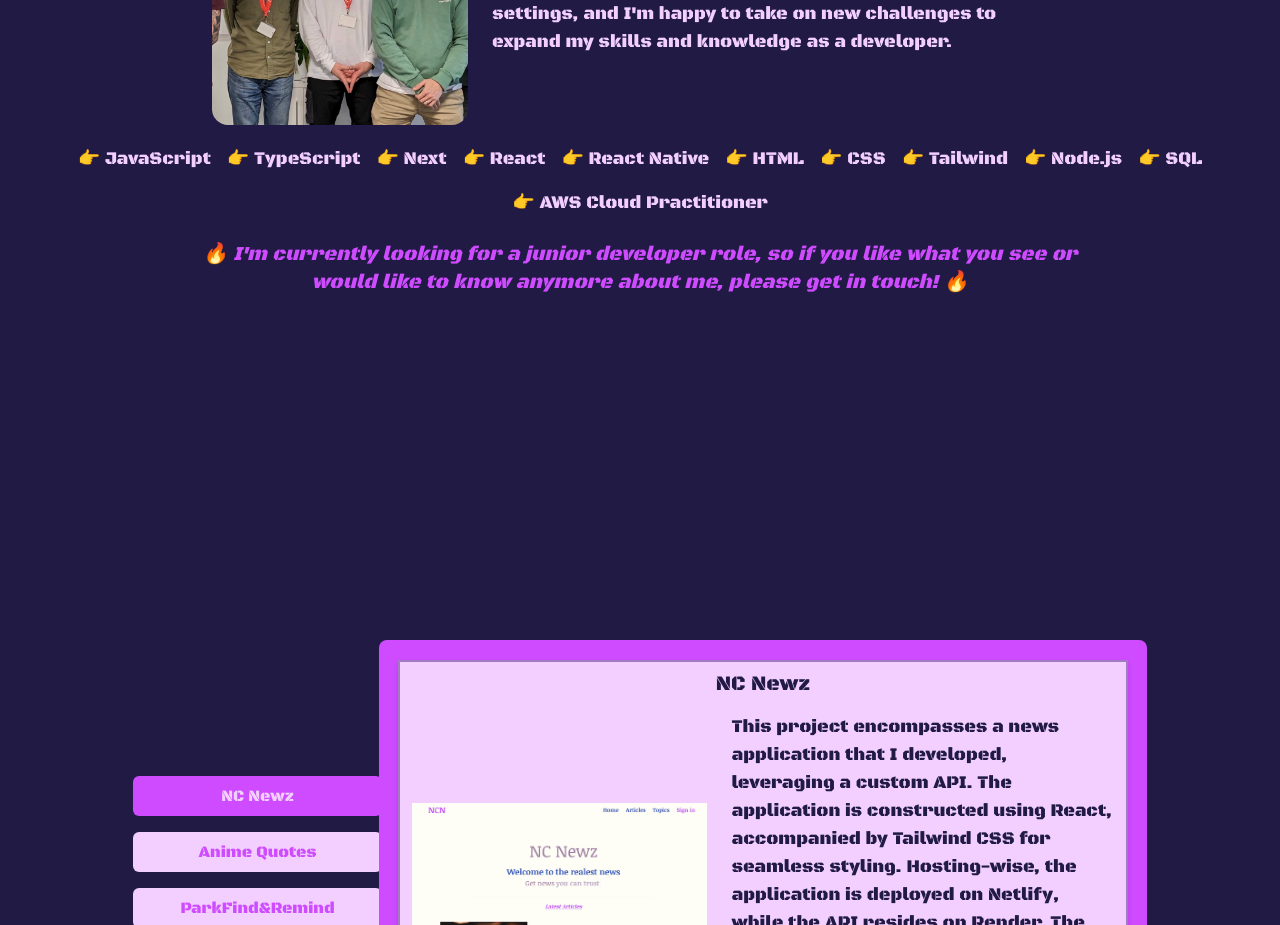
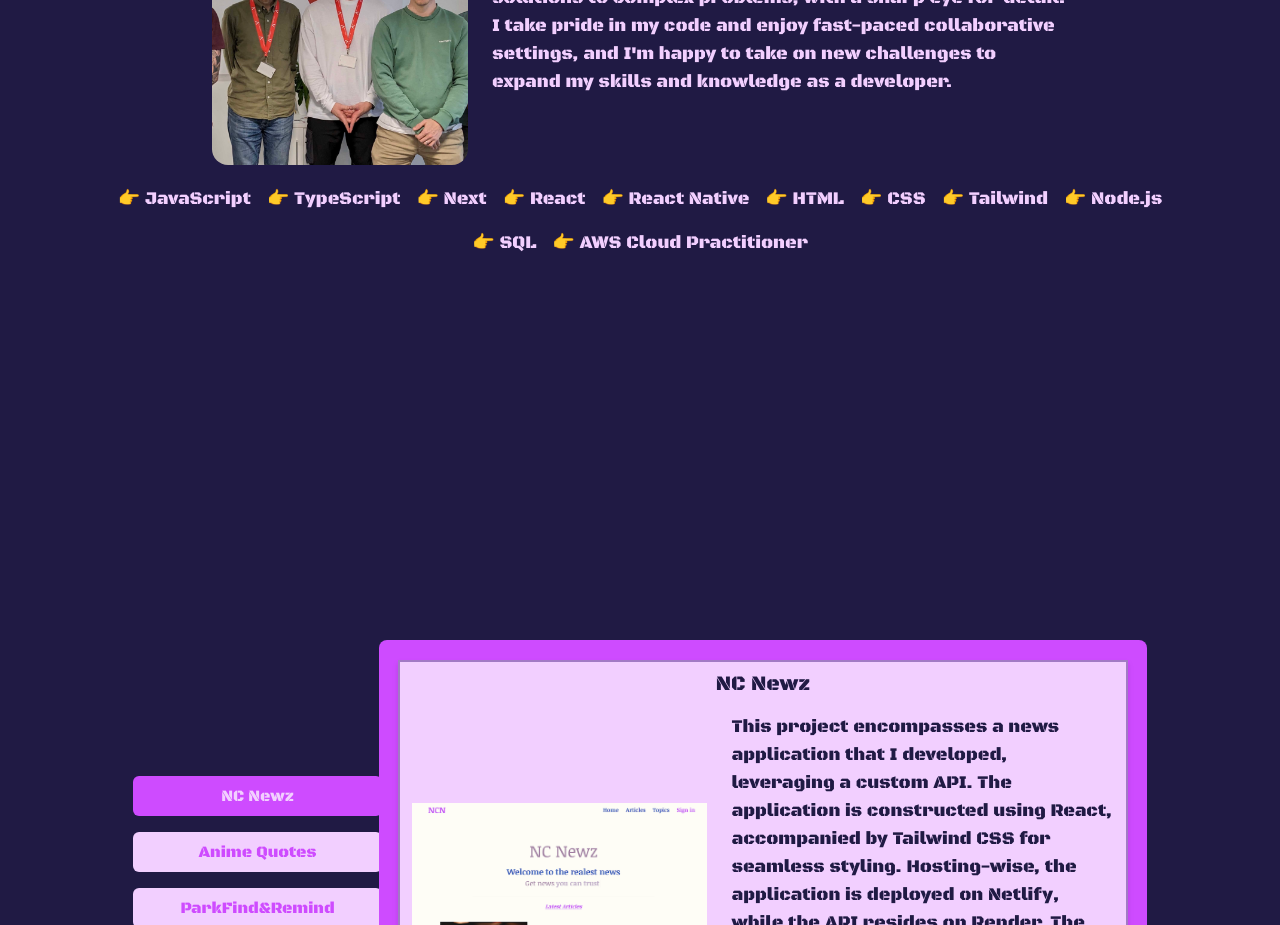
Before and after one commit to keenangee/portfolio-react, a React (Create React App) app: page / in a window 1280 px wide. Shown: the part 1160-2085 px from the top of the page. Built offline with nearby package versions, Linux system fonts and the light colour scheme; a web font is replaced by a local one.

Commit message:
removed job message

```diff
--- a/src/components/About.tsx
+++ b/src/components/About.tsx
@@ -22,7 +22,7 @@ const About: React.FC = () => {
           </p>
         </div>
       </div>
-      <div className="flex flex-col items-center justify-center gap-6 px-2 sm:px-10">
+      <div className="flex flex-col items-center justify-center gap-6 px-2 sm:px-20">
         <ul className="flex flex-row flex-wrap gap-1 sm:gap-4 pt-2 sm:pt-5 justify-center text-xs sm:text-lg">
           <li>👉 JavaScript</li>
           <li>👉 TypeScript</li>
@@ -39,11 +39,11 @@ const About: React.FC = () => {
         {/* <ul className="flex flex-row flex-wrap gap-4 justify-center text-xs sm:text-lg">
           <li>📚 Learning goes here 📚</li>
         </ul> */}
-        <p className="text-primary italic leading-normal text-md md:text-xl sm:max-w-[70vw] text-center">
+        {/* <p className="text-primary italic leading-normal text-md md:text-xl sm:max-w-[70vw] text-center">
           🔥 I'm currently looking for a junior developer role, so if you like
           what you see or would like to know anymore about me, please get in
           touch! 🔥
-        </p>
+        </p> */}
       </div>
     </section>
   );
```
